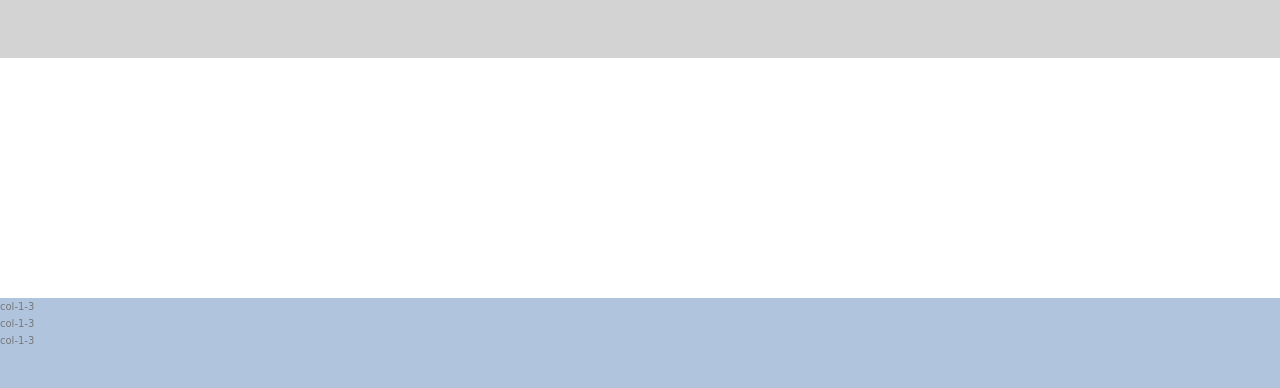
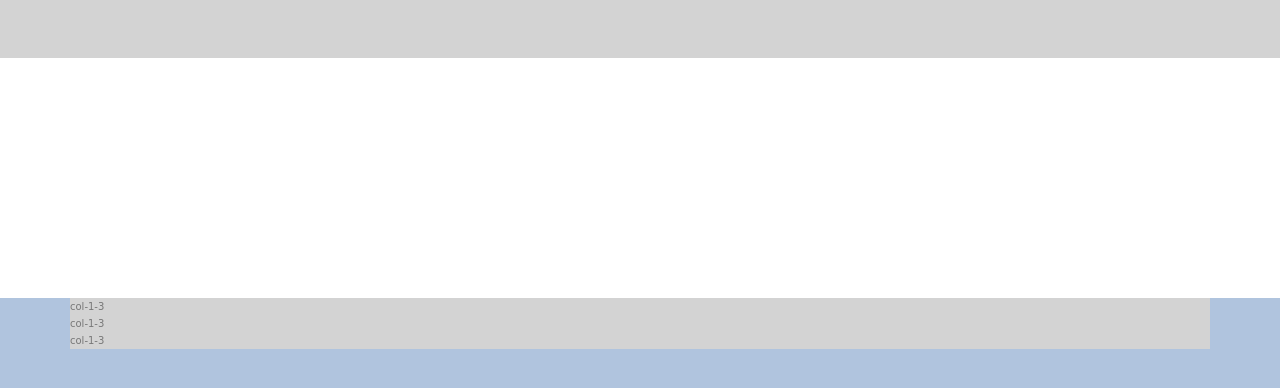
Before and after one commit to rodprogramdev/rbsrental, a plain HTML site: page index.html in a window 1280 px wide. Shown: the part 2142-2530 px from the top of the page. Drawn offline with Linux system fonts and the light colour scheme; a web font is replaced by a local one.

Commit message:
add pricing container grid

```diff
--- a/style.css
+++ b/style.css
@@ -441,4 +441,16 @@ p{
     height:100vh;
     background-color: lightsteelblue;
 }
+
+.pricing-container{
+            max-width: 1140px;
+            background-color:lightgray;
+            margin: 0 auto;
+            margin-bottom: 80px;
+}
+
+
+.pricing-container:not(:last-child) {
+    margin-bottom: 80px;
+}
 /*clip-path: polygon(0 0, 100% 0, 100% 75vh, 0 100%);*/
```
